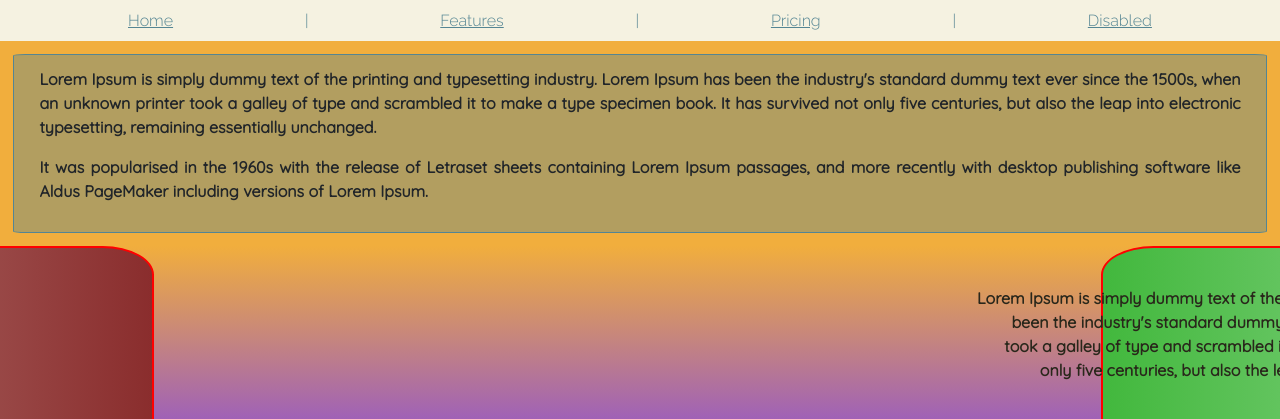
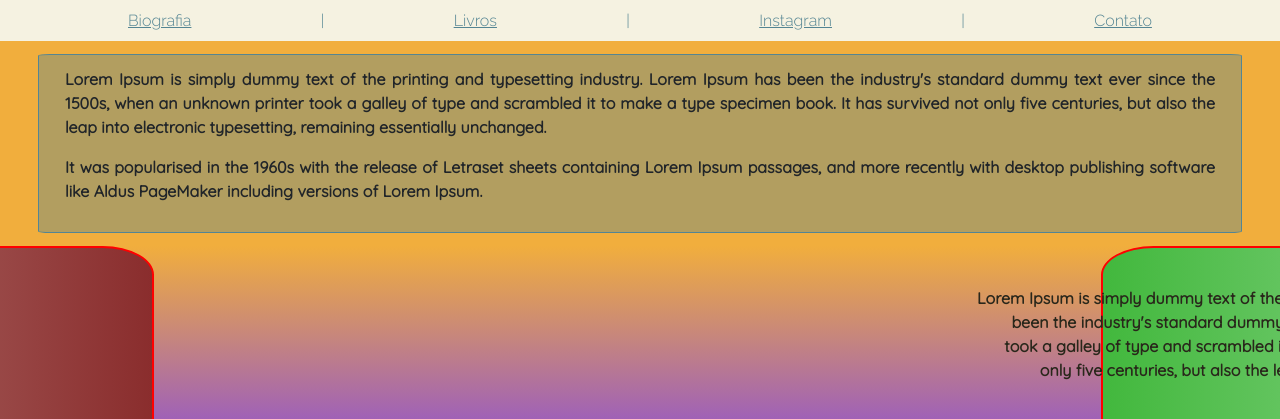
Before and after one commit to BernardoZacaron/Landing-Page-for-artist, a website: page LandingPageArtista/public_html/index.html in a window 1280 px wide. Shown: the part 82-501 px from the top of the page. Drawn offline with nearby package versions, Linux system fonts and the light colour scheme.

Commit message:
Href taking user to the book store or to some section of the page

```diff
--- a/LandingPageArtista/public_html/estilo/splash.css
+++ b/LandingPageArtista/public_html/estilo/splash.css
@@ -32,6 +32,7 @@ body{
 
 header{
     background-color: #F5F2E1;
+    max-width: 100%;
 }
 nav{
     display: flex;
@@ -55,7 +56,8 @@ main{
 
 #con-bio{
     padding: 1% 2% 1%;
-    margin: 1%;
+    width: 94%;
+    margin: 1% 3% 1%;
     border: 1px solid #548593;
     border-radius: 1%;
     background: rgba(84,133,147, 0.4);
--- a/LandingPageArtista/public_html/index.html
+++ b/LandingPageArtista/public_html/index.html
@@ -13,10 +13,10 @@
             <div id="logo"><h1>Mariana Zacaron</h1></div>
             <div id="subtitulo"><h2>writer and painter</h2></div>
             <nav class="navbar">
-                <div><a href="#">Home</a></div><div>|</div>
-                <div><a href="#">Features</a></div><div>|</div>
-                <div><a href="#">Pricing</a></div><div>|</div>
-                <div><a href="#">Disabled</a></div>
+                <div><a href="#con-bio">Biografia</a></div><div>|</div>
+                <div><a href="#livros">Livros</a></div><div>|</div>
+                <div><a href="#">Instagram</a></div><div>|</div>
+                <div><a href="#">Contato</a></div>
             </nav>
         </header>
         <main>
@@ -31,12 +31,13 @@
                 <div id="livro-esquerda" class="desativo">
                     <div id="titulo-livro-esquerda"><h3>Adhelar</h3></div>
                     <div id="texto-livro-esquerda"><p>Lorem Ipsum is simply dummy text of the printing and typesetting industry. Lorem Ipsum has been the industry's standard dummy text ever since the 1500s, when an unknown printer took a galley of type and scrambled it to make a type specimen book. It has survived not only five centuries, but also the leap into electronic typesetting, remaining essentially unchanged.</p>
-                        <button type="button" class="btn btn-success" id="btn-comprar-esquerda">Comprar</button></div>
+                        <a href="https://www.amazon.com.br/As-Crônicas-Adhelar-Livro-1-ebook/dp/B07VDV3BHZ" target="_blank"><button type="button" class="btn btn-success" id="btn-comprar-esquerda">Comprar</button></a>
+                    </div>
                 </div>
                 <div id="livro-direita" class="desativo">
                     <div id="titulo-livro-direita"><h3>Cyberpunk</h3></div>
                     <div id="texto-livro-direita"><p>Lorem Ipsum is simply dummy text of the printing and typesetting industry. Lorem Ipsum has been the industry's standard dummy text ever since the 1500s, when an unknown printer took a galley of type and scrambled it to make a type specimen book. It has survived not only five centuries, but also the leap into electronic typesetting, remaining essentially unchanged.</p>
-                        <button type="button" class="btn btn-success" id="btn-comprar-direita">Comprar</button>
+                        <a href="https://www.mercadoeditorial.org/books/view/9788569243335" target="_blank"><button type="button" class="btn btn-success" id="btn-comprar-direita">Comprar</button></a>
                     </div>
                 </div>
             </div>
```
